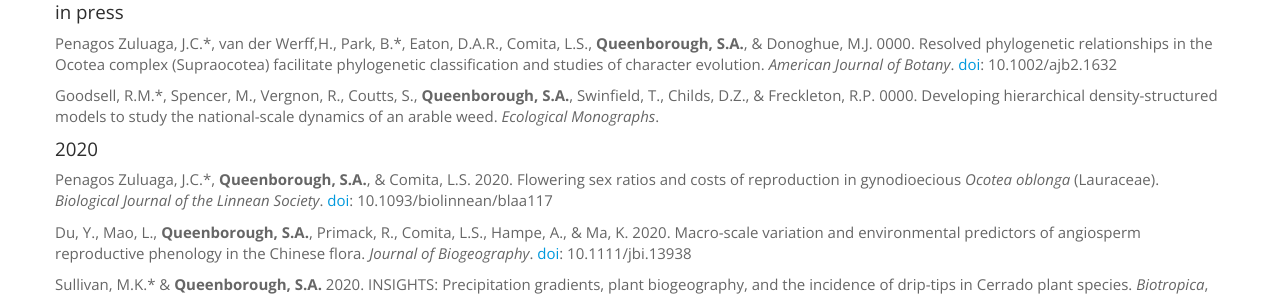
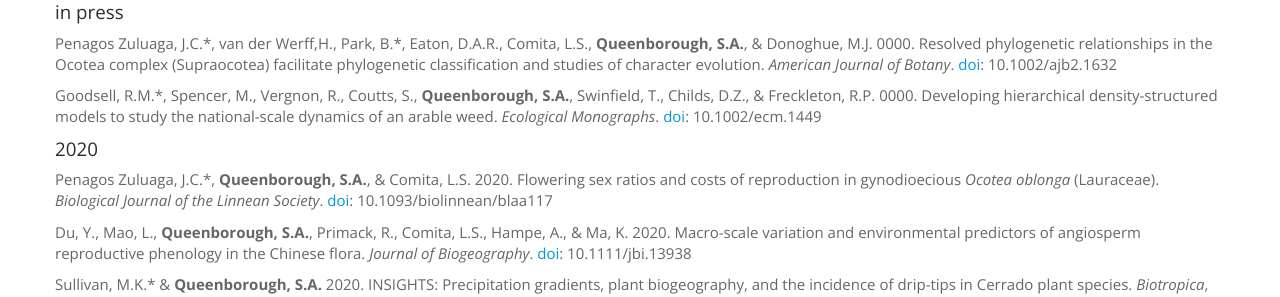
Before and after one commit to saq/saq.github.io, a Jekyll site: the page built from publications.md, in a window 1280 px wide and 900 px high, scrolled down 306 px. Shown: the part 154-451 px from the top of the window. Built offline with Jekyll 4.4.1, drawn with Linux system fonts in a browser that asks for light colours.

Commit message:
Update publications.md

```diff
--- a/publications.md
+++ b/publications.md
@@ -46,7 +46,7 @@
 
 Penagos Zuluaga, J.C.\*, van der Werff,H., Park, B.\*, Eaton, D.A.R., Comita, L.S., **Queenborough, S.A.**, & Donoghue, M.J. 0000. Resolved phylogenetic relationships in the Ocotea complex (Supraocotea) facilitate phylogenetic classification and studies of character evolution. *American Journal of Botany*. [doi](https://doi.org/10.1002/ajb2.1632): 10.1002/ajb2.1632
 
-Goodsell, R.M.\*,  Spencer, M., Vergnon, R.,  Coutts, S., **Queenborough, S.A.**, Swinfield, T., Childs, D.Z., & Freckleton, R.P. 0000. Developing hierarchical density-structured models to study the national-scale dynamics of an arable weed. *Ecological Monographs*.
+Goodsell, R.M.\*,  Spencer, M., Vergnon, R.,  Coutts, S., **Queenborough, S.A.**, Swinfield, T., Childs, D.Z., & Freckleton, R.P. 0000. Developing hierarchical density-structured models to study the national-scale dynamics of an arable weed. *Ecological Monographs*. [doi](https://doi.org/10.1002/ecm.1449): 10.1002/ecm.1449
 
 
 #### 2020
```
